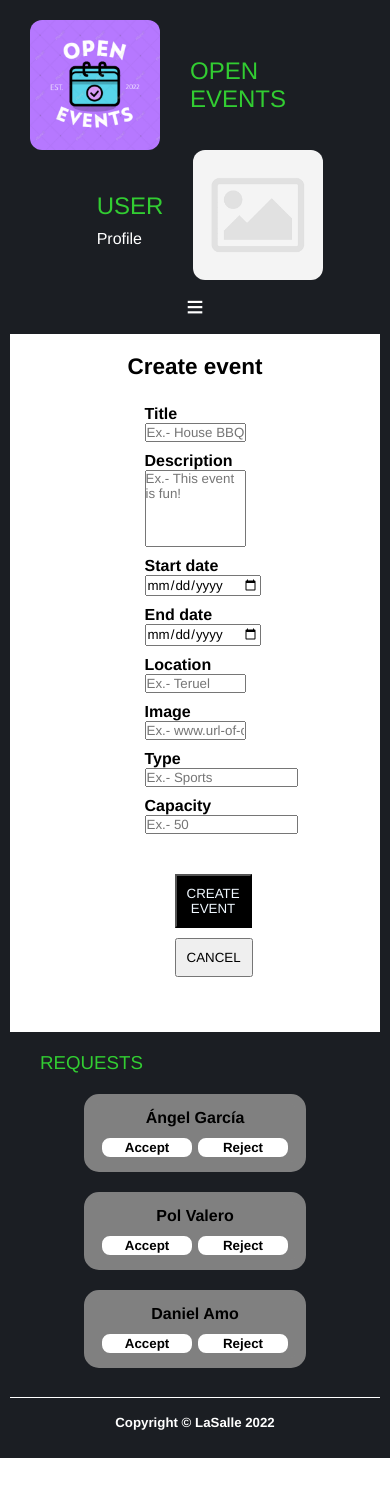
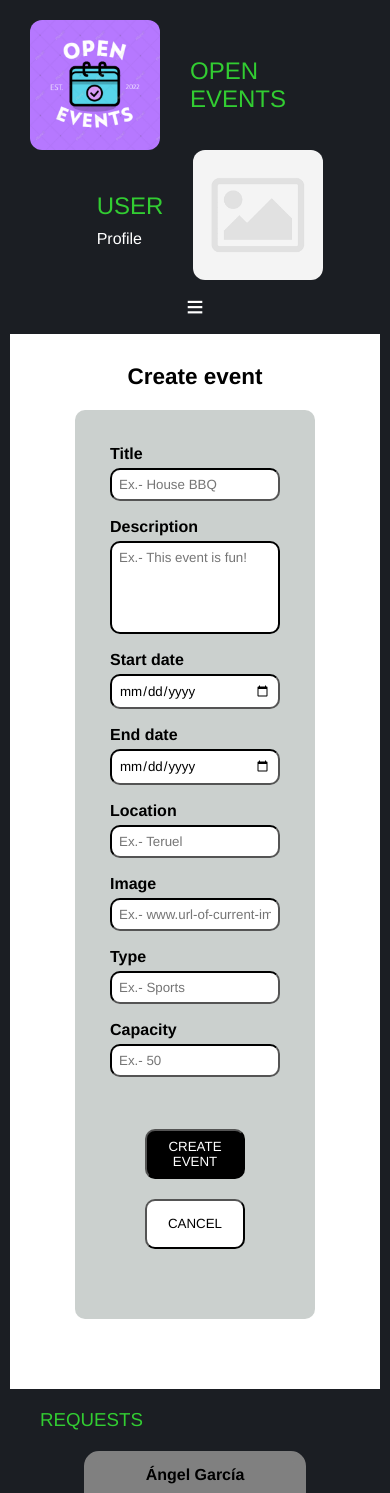
Before and after one commit to pol-valero/vue-open-events-web, a Vue app: page /createEvent in a window 390 px wide. Shown: the top 1493 px of the page. Before the commit the page ends 1458 px from the top, so only its background shows below. Built offline with nearby package versions, Linux system fonts and the light colour scheme.

Commit message:
S'ha arreglat la estetica de la vista de create event, a mes de fer que sigui responsive.

```diff
--- a/src/views/CreateEventView.vue
+++ b/src/views/CreateEventView.vue
@@ -12,7 +12,8 @@
 }
 
 #title-container {
-  margin: 20px;
+  margin-top: 30px;
+  margin-bottom: 20px;
   text-align: center;
   font-size: 15px;
   font-family: "Franklin Gothic Medium", "Arial Narrow", Arial, sans-serif;
@@ -23,6 +24,11 @@
   flex-direction: column;
   width: 30%;
   align-self: center;
+  padding: 30px;
+  background-color: rgb(203, 208, 206);
+  border-radius: 10px;
+  margin-bottom: 50px;
+
 }
 
 .single-form{
@@ -41,7 +47,17 @@
 }
 
 .textarea {
-  resize: none
+  resize: none;
+  background-size: 20px;
+  background-position: 8px;
+  background-color: white;
+  border-radius: 10px;
+  margin-bottom: 7px;
+  margin-top: 5px;
+  padding-block: 7px;
+  padding-inline: 7px;
+  border-color: black;
+  border-width: 2px;
 }
 
 .button-container {
@@ -52,15 +68,42 @@
 }
 
 .create-event-button {
-  margin: 5px;
   background-color: black;
-  color: aliceblue;
-  padding: 10px;
+  color: white;
+  border-radius: 10px;
+  height: 50px;
+  width: 170px;
+  margin: 10px;
 }
 
 .cancel-button{
-  margin: 5px;
-  padding: 10px;
+  background-color: white;
+  color: black;
+  border-radius: 10px;
+  height: 50px;
+  width: 170px;
+  margin: 10px;
+}
+
+.field {
+    background-size: 20px;
+    background-position: 8px;
+    background-color: white;
+    border-radius: 10px;
+    margin-bottom: 7px;
+    margin-top: 5px;
+    padding-block: 7px;
+    padding-inline: 7px;
+    border-color: black;
+}
+
+
+@media (max-width: 650px) {
+
+  #forms-container{
+    width: 180px;
+  }
+
 }
 
 </style>
@@ -77,49 +120,49 @@
     <section id="forms-container">
       <div class="single-form">
         <h4 class="form-title">Title</h4>
-        <input type="text"  placeholder="Ex.- House BBQ"/>
+        <input class="field" type="text"  placeholder="Ex.- House BBQ"/>
       </div>
 
       <div class="single-form">
         <h4 class="form-title">Description</h4>
-        <textarea class="textarea" name="Text1" cols="40" rows="5"  placeholder="Ex.- This event is fun!"></textarea>
+        <textarea class="textarea" name="Text1" cols="40" rows="5" placeholder="Ex.- This event is fun!" ></textarea>
       </div>
 
       <div class="dual-form">
         <div class="single-form">
           <h4 class="form-title">Start date</h4>
-          <input type="date" />
+          <input class="field"  type="date"/>
         </div>
         <div class="single-form">
-          <h4 class="form-title">End date</h4>
-          <input type="date" />
+          <h4 class="form-title" >End date</h4>
+          <input class="field"  type="date"/>
         </div>
       </div>
 
       <div class="single-form">
         <h4 class="form-title">Location</h4>
-        <input type="text"  placeholder="Ex.- Teruel"/>
+        <input class="field"  type="text"  placeholder="Ex.- Teruel"/>
       </div>
 
       <div class="single-form">
         <h4 class="form-title">Image</h4>
-        <input type="url" placeholder="Ex.- www.url-of-current-img.com"  />
+        <input class="field" type="url" placeholder="Ex.- www.url-of-current-img.com"  />
       </div>
 
       <div class="dual-form">
         <div class="single-form">
           <h4 class="form-title">Type</h4>
-          <input type="text" placeholder="Ex.- Sports" />
+          <input class="field"  type="text" placeholder="Ex.- Sports" />
         </div>
         <div class="single-form">
           <h4 class="form-title">Capacity</h4>
-          <input type="number" placeholder="Ex.- 50"  />
+          <input class="field"  type="number" placeholder="Ex.- 50"  />
         </div>
       </div>
 
       <div class="button-container">
-        <button onclick="location.href='/';" class="create-event-button">CREATE EVENT</button>
-        <button onclick="location.href='/';" class="cancel-button">CANCEL</button>
+        <button onclick="location.href='/eventDetails';" class="create-event-button">CREATE EVENT</button>
+        <button onclick="location.href='/eventDetails';" class="cancel-button">CANCEL</button>
       </div>
 
     </section>
```
